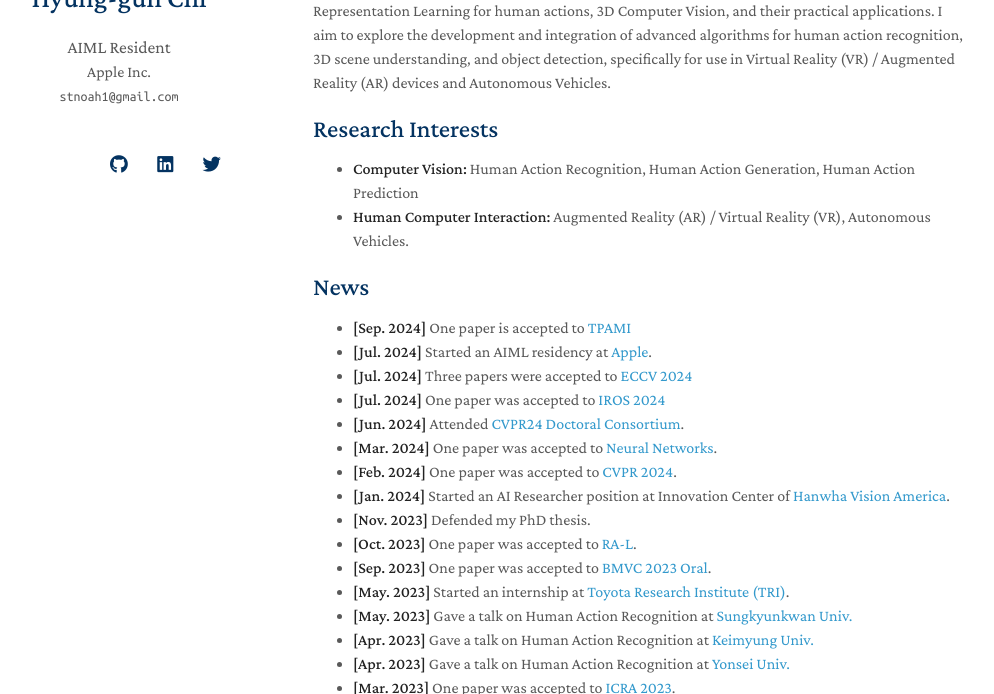
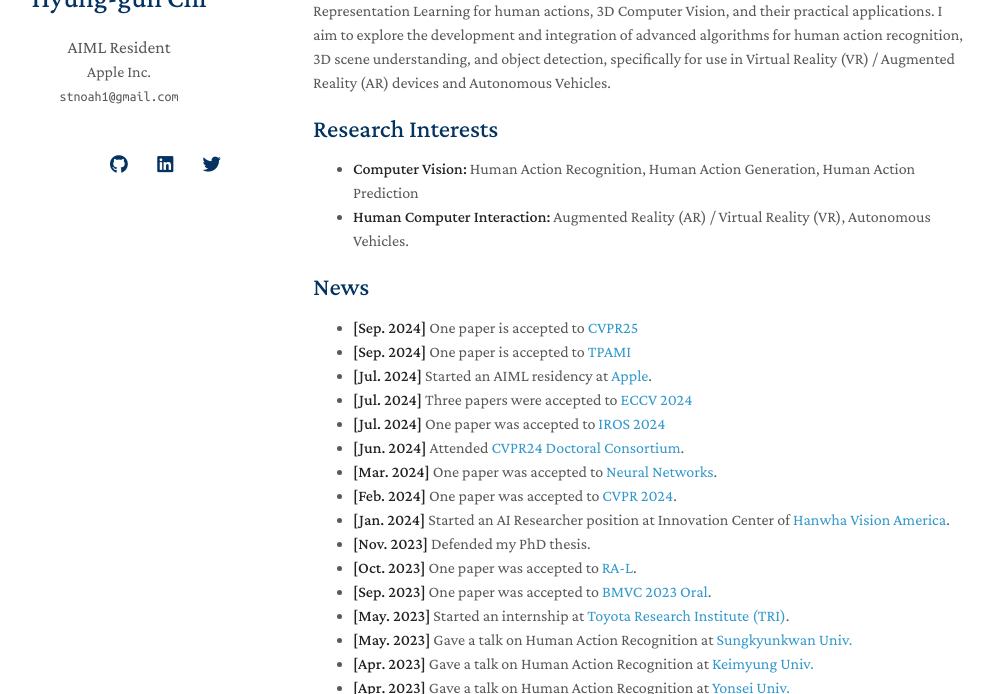
Before and after one commit to stnoah1/stnoah1.github.io, a Jekyll site: the page built from index.md, in a window 1280 px wide and 900 px high, cut to the strip 206-900 px from the top of the window. Shown: the whole strip, without its empty margins (157-1151 px from the left). Built offline with Jekyll 4.4.1, drawn with Linux system fonts in a browser that asks for light colours; nearby versions of some CDN libraries; a style sheet for code colours, icons or effects is not loaded; our own code applies the rules of GitHub Pages for plain Markdown files.

Commit message:
update publication

```diff
--- a/index.md
+++ b/index.md
@@ -13,6 +13,7 @@ I am currently a Ph.D candidate in the Department of Electrical and Computer Eng
 
 ## News
 
+- **[Sep. 2024]** One paper is accepted to [CVPR25](https://cvpr.thecvf.com)
 - **[Sep. 2024]** One paper is accepted to [TPAMI](https://ieeexplore.ieee.org/xpl/RecentIssue.jsp?punumber=34)
 - **[Jul. 2024]** Started an AIML residency at [Apple](https://machinelearning.apple.com).
 - **[Jul. 2024]** Three papers were accepted to [ECCV 2024](https://eccv.ecva.net)
```
